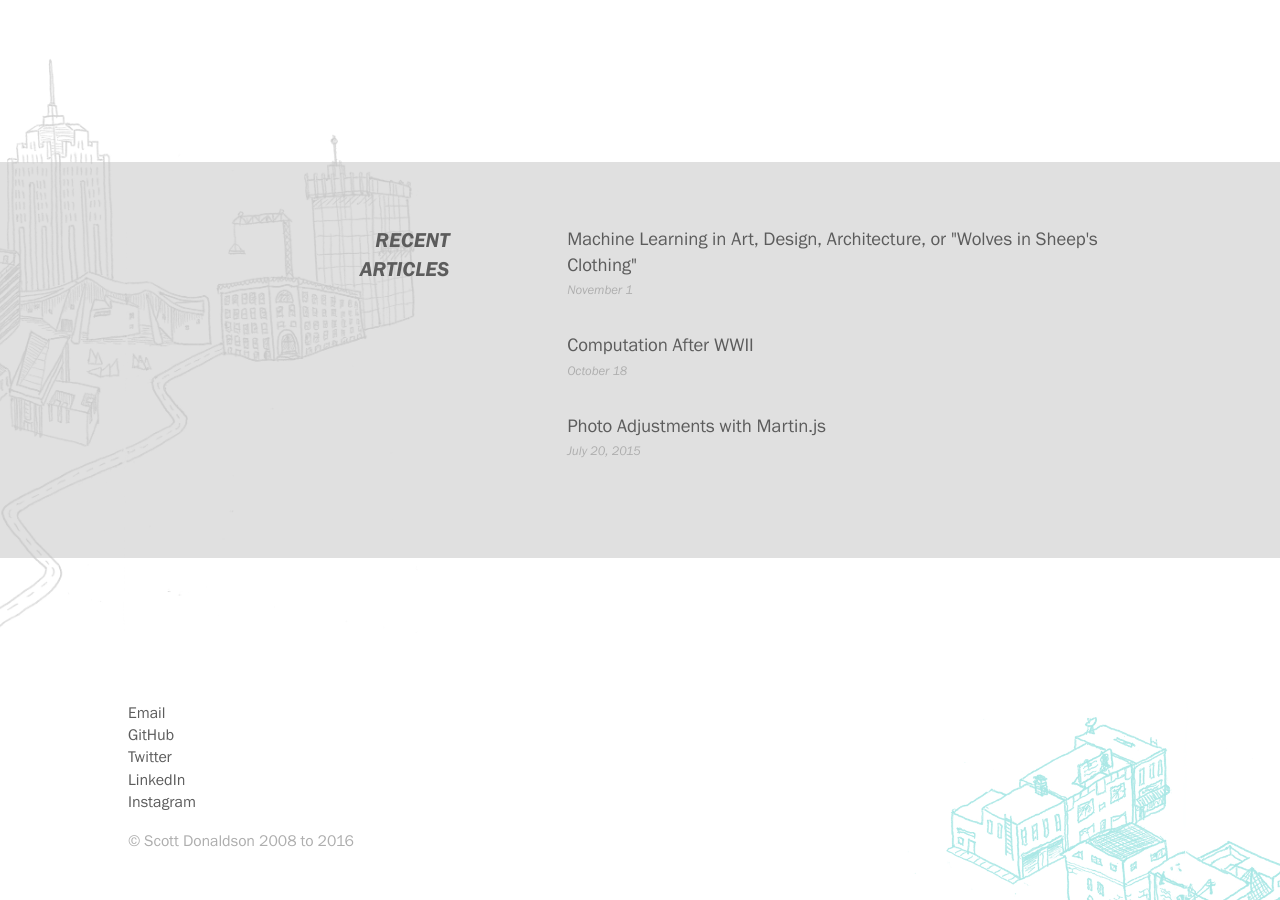
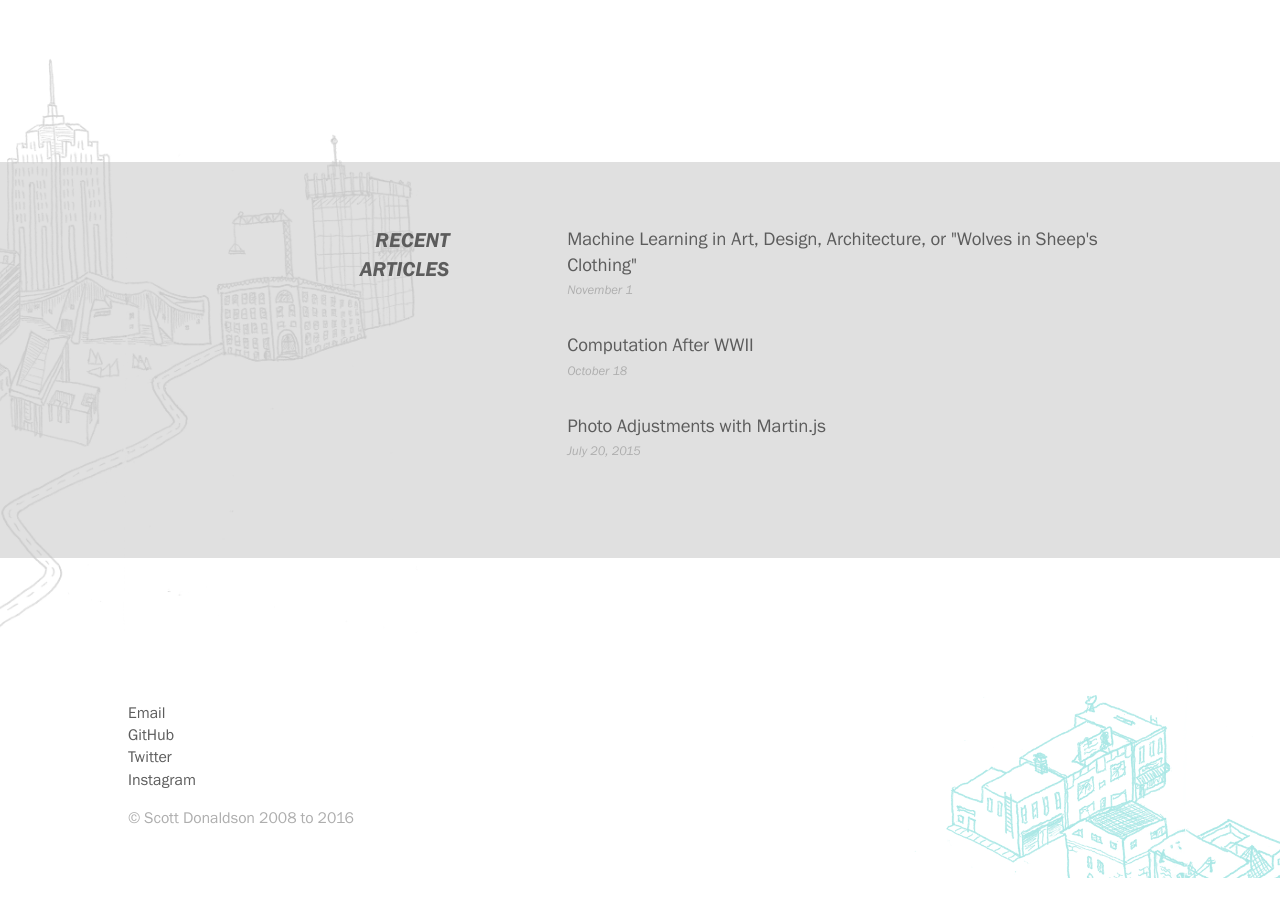
Before and after one commit to scottdonaldson/scottland.cc, a Jekyll site: the page built from index.html, in a window 1280 px wide and 900 px high, scrolled down 1016 px. Built offline with Jekyll 4.4.1, drawn with Linux system fonts in a browser that asks for light colours; comment, search, counter and statistics services are not loaded; after the commit the page ends 1894 px from its top, so only the background shows below that.

Commit message:
updated tw, removed linkedin

```diff
--- a/_includes/footer.html
+++ b/_includes/footer.html
@@ -7,8 +7,7 @@
         <div class="full-width">
             <p><script>document.write('<a class="no-underline" href="mailto:' + 'scott.p.' + 'dona' + 'ldson@gmai' + 'l.com' + '"><span>Email</span></a>');</script><br>
             <a class="no-underline" href="https://github.com/scottdonaldson" target="_blank">GitHub</a><br>
-            <a class="no-underline" href="https://twitter.com/scottpdonaldson" target="_blank">Twitter</a><br>
-            <a class="no-underline" href="http://www.linkedin.com/in/scottpdonaldson" target="_blank">LinkedIn</a><br>
+            <a class="no-underline" href="https://twitter.com/scott_pdo" target="_blank">Twitter</a><br>
             <a class="no-underline" href="https://instagram.com/scottpdonaldson" target="_blank">Instagram</a></p>
             <p class="secondary">&copy; {{ site.title }} 2008 to <script>document.write(new Date().getFullYear());</script></p>
         </div>
```
